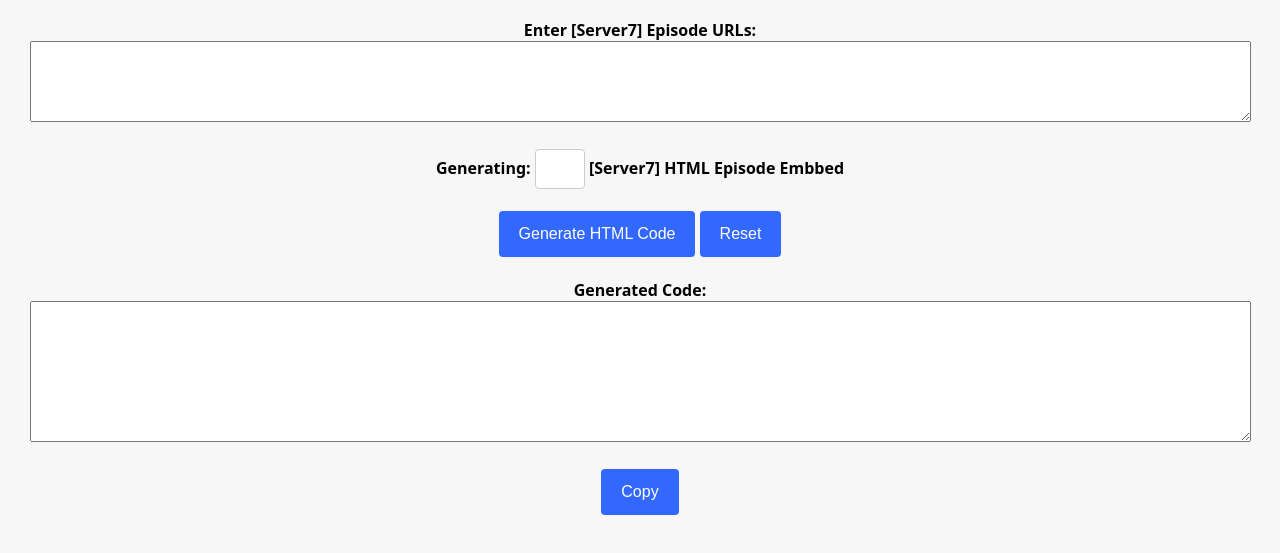
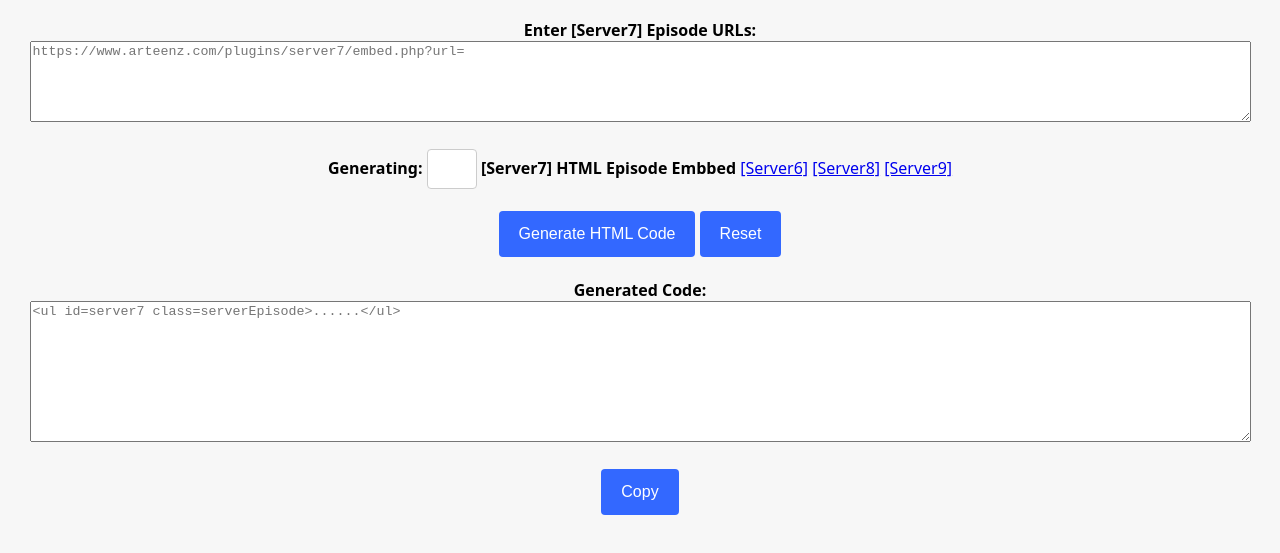
Before and after one commit to spacetoonlinks/embbed-server-7, a plain HTML site: page index.html in a window 1280 px wide. Shown: the part 117-670 px from the top of the page. Drawn offline with Linux system fonts and the light colour scheme.

Commit message:
Update index.html

```diff
--- a/index.html
+++ b/index.html
@@ -108,13 +108,16 @@ button {
     <h1>Generate Episode Server Lists</h1>
     <div>
       <label for="serverInput">Enter [Server7] Episode URLs:</label><br>
-      <textarea id="serverInput" rows="5" cols="150"></textarea>
+      <textarea id="serverInput" rows="5" cols="150" placeholder="https://www.arteenz.com/plugins/server7/embed.php?url="></textarea>
     </div>
     <br>
     <div>
       <label for="server-count">Generating:</label>
       <input type="text" id="server-count" name="server-count" readonly>
       <label for="server-count">[Server7] HTML Episode Embbed</label>
+      <a href="https://spacetoonlinks.github.io/embbed-server-6/">[Server6]</a>
+      <a href="https://spacetoonlinks.github.io/embbed-server-8/">[Server8]</a>
+      <a href="https://spacetoonlinks.github.io/embbed-server-9/">[Server9]</a>
     </div>
     <br>
     <div>
@@ -124,7 +127,7 @@ button {
     <br>
     <div>
       <label for="codeDisplay">Generated Code:</label><br>
-      <textarea id="codeDisplay" rows="9" cols="150" readonly></textarea>
+      <textarea id="codeDisplay" rows="9" cols="150" placeholder="<ul id=server7 class=serverEpisode>......</ul>" readonly></textarea>
     </div>
     <br>
     <button onclick="copyToClipboard()">Copy</button><br>
```
